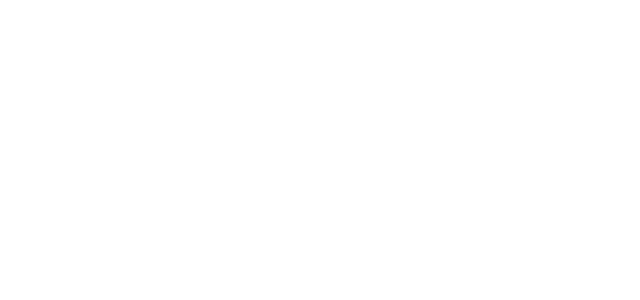
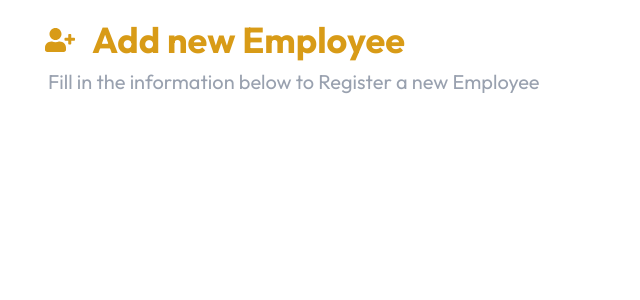
Before and after one commit to gasorenkurunziza-web/staff_smis, a React (Vite) app in the folder adminpanel/: page /register in a window 1280 px wide. Shown: the top 300 px of the page, without its empty margins (0-640 px from the left). Built offline with nearby package versions, Linux system fonts and the light colour scheme; a web font is replaced by a local one.

Commit message:
title added and icon

```diff
--- a/adminpanel/src/Components/RegTitle.jsx
+++ b/adminpanel/src/Components/RegTitle.jsx
@@ -1,8 +1,22 @@
 import React from "react";
+import { Lock, UserPlus, UsersRound, UserRound } from "lucide-react";
+import { FaUserPlus } from "react-icons/fa";
 
 const RegTitle = () => {
-  return;
-  <div>Register</div>;
+  return (
+    <div className="mb-8">
+      {/* Register Title*/}
+      <div className="flex items-center gap-3">
+        <div className="w-10 h-10 rounded-full flex items-center justify-center">
+          <FaUserPlus size={30} className="text-[#d89b17] text-xl font-bold" />
+        </div>
+        <h1 className="text-4xl font-bold text-[#d89b17]"> Add new Employee</h1>
+      </div>
+      <p className="text-gray-400 mt-2 ml-2 text-xl">
+        Fill in the information below to Register a new Employee
+      </p>
+    </div>
+  );
 };
 
 export default RegTitle;
--- a/adminpanel/src/Pages/Login.jsx
+++ b/adminpanel/src/Pages/Login.jsx
@@ -25,8 +25,8 @@
       ></div>
       {/*right side*/}
       <div className=" w-full sm: w-full md:w-1/2 lg:w-1/2 xl:w-1/2 p-5 sm:p-6 md:p-10 lg:p-16 bg-gradient-to-br from-yellow-50 via white to-yellow-100 flex justify-center items-center">
-        <div className="flex flex-col bg-white rounded-[25px] shadow-7xl flex justify-start items-center w-[460px] md:w-[460px] lg:w-[500px] xl:w-[600] 2xl:w-[700px] h-[600px] md:h-[600px] lg:h-[600px] xl:h-[600px] 2xl:h-[700px]">
-          <h2 className=" mt-5 lg:mt-0 font-bold text-center text-yellow-600 p-5 sm:p-6 md:p-8 lg:p-16  2xl:p-64 text-4xl sm:text-4xl">
+        <div className="flex flex-col bg-white rounded-[25px] shadow-7xl flex justify-start items-center w-[460px] md:w-[460px] lg:w-[500px] xl:w-[600px] 2xl:w-[700px] h-[600px] md:h-[600px] lg:h-[600px] xl:h-[600px] 2xl:h-[700px]">
+          <h2 className=" mt-5 lg:mt-0 font-bold text-center text-yellow-600 p-5 sm:p-6 md:p-8 lg:p-16  2xl:p-14 text-4xl sm:text-4xl xl:text-4xl">
             Admin Panel
           </h2>
           <div className="flex w-4/5 mt-15 md:mt-0 items-center bg-white rounded-[2em] shadow-lg mb-10">
--- a/adminpanel/src/Pages/Register.jsx
+++ b/adminpanel/src/Pages/Register.jsx
@@ -2,10 +2,11 @@
 import RegTitle from "../Components/RegTitle";
 
 const Register = () => {
-  return;
-  <div>
-    <RegTitle />
-  </div>;
+  return (
+    <div className="mx-5 p-5 ">
+      <RegTitle />
+    </div>
+  );
 };
 
 export default Register;
```
